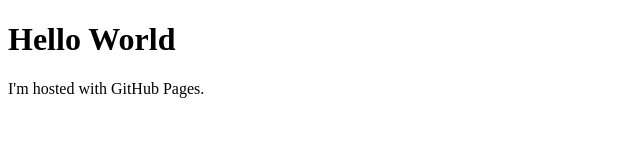
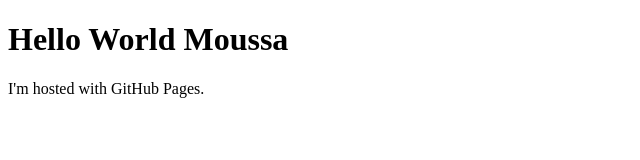
Before and after one commit to riadhmoussa/riadhmoussa.github.io, a plain HTML site: page index.html in a window 1280 px wide. Shown: the whole page, without its empty margins (0-640 px from the left). Drawn offline with Linux system fonts and the light colour scheme.

Commit message:
Update index.html

```diff
--- a/index.html
+++ b/index.html
@@ -1,7 +1,7 @@
 <!DOCTYPE html>
 <html>
 <body>
-<h1>Hello World</h1>
+<h1>Hello World Moussa</h1>
 <p>I'm hosted with GitHub Pages.</p>
 </body>
 </html>
```
